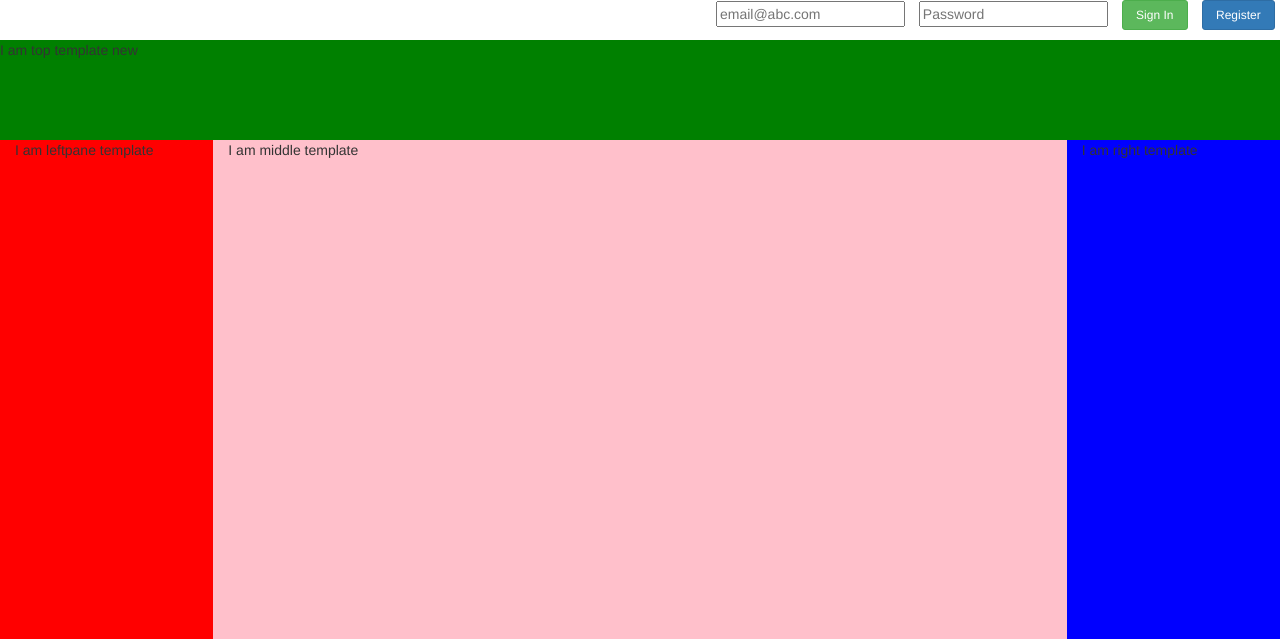
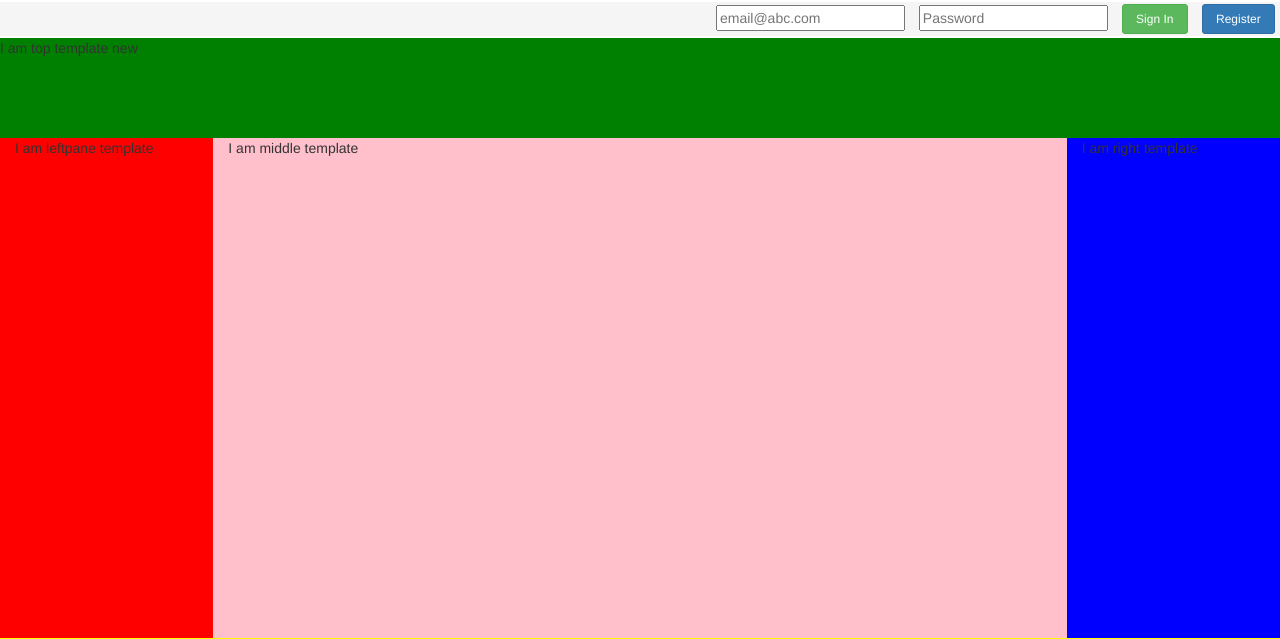
Before and after one commit to mKadiyan/mehar, a web app: page / in a window 1280 px wide. Shown: the top 639 px of the page. Run offline with its HTML, style and script files only (its server is not run), Linux system fonts and the light colour scheme; data that the repository does not hold is empty; some libraries are stand-ins or nearby versions.

Commit message:
correct color of header pane

```diff
--- a/uiserver/src/main/webapp/style/mehar.css
+++ b/uiserver/src/main/webapp/style/mehar.css
@@ -1,4 +1,12 @@
+headerpane > div
+{
+    background-color: #f5f5f5;
+    margin-top: 2px;
+    margin-bottom: 2px;
+}
+
 headerpane > div >ul
 {
-
+    margin-top: 2px;
+    margin-bottom: 2px;
 }
--- a/uiserver/src/main/webapp/templates/headerPaneTemplate.html
+++ b/uiserver/src/main/webapp/templates/headerPaneTemplate.html
@@ -1,4 +1,4 @@
-<div class="row " ng-model="login" ng-model="userName" ng-init="login=false">
+<div class="row" ng-model="login" ng-model="userName" ng-init="login=false">
         <ul class="list-inline pull-right">
             <li ng-show="login" class="label">Welcome &nbsp;</li>
             <li ng-show="login"><label>{{userName}}&nbsp; </label></li>
```
